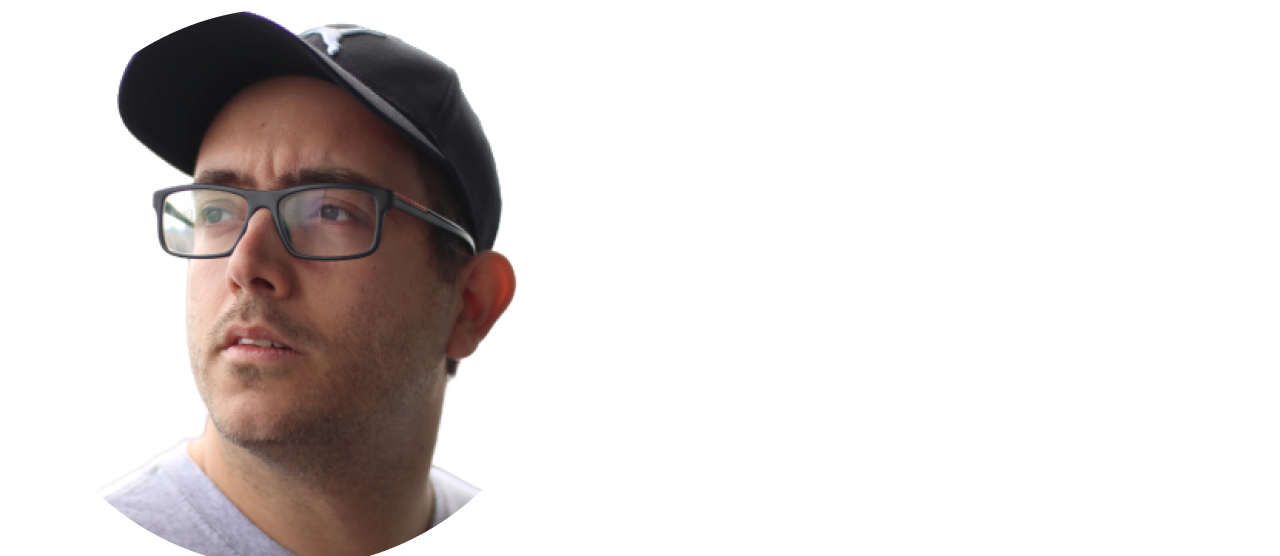
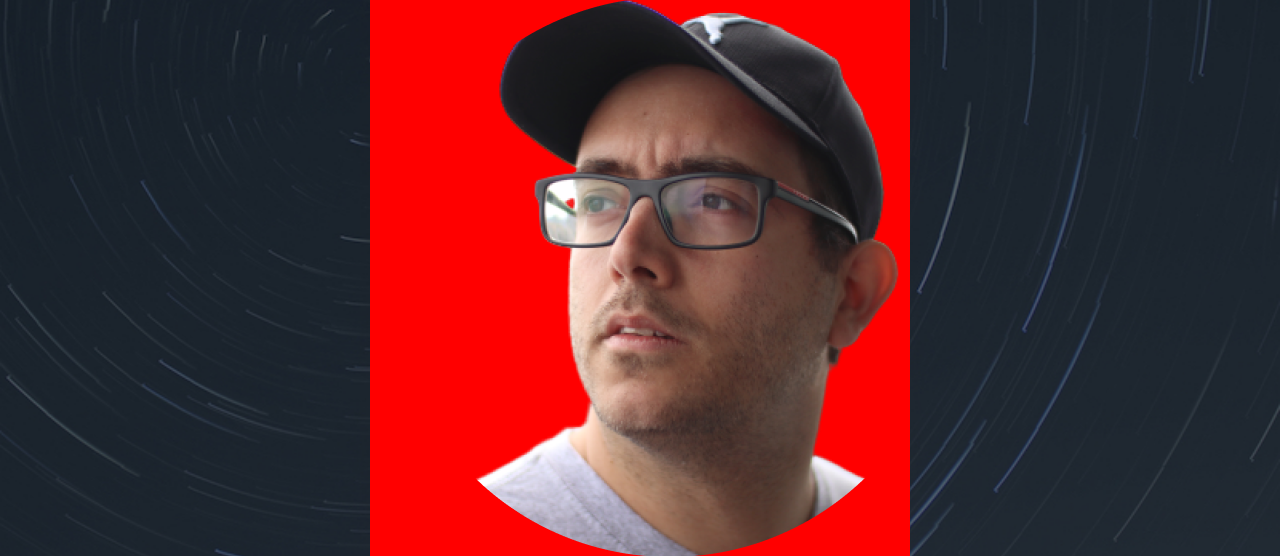
Before and after one commit to hagiomassaru/Social_Links, a plain HTML site: page index.html in a window 1280 px wide. Shown: the top 556 px of the page. Drawn offline with Linux system fonts and the light colour scheme.

Commit message:
configuring container

```diff
--- a/index.html
+++ b/index.html
@@ -4,11 +4,18 @@
 <head>
     <meta charset="UTF-8">
     <meta name="viewport" content="width=device-width, initial-scale=1.0">
+    <!-- google fonts -->
+    <link rel="preconnect" href="https://fonts.googleapis.com">
+    <link rel="preconnect" href="https://fonts.gstatic.com" crossorigin>
+    <link href="https://fonts.googleapis.com/css2?family=Sora:wght@100;200;300;400;500;600;700&display=swap"
+        rel="stylesheet">
+    <!-- -------------- -->
+    <link rel="stylesheet" href="style.css">
     <title>Social Links @progbr</title>
 </head>
 
 <body>
-    <div id="container">
+    <div class="container">
         <header>
             <img src="./images/profile.png" alt="profile picture">
             <h1>@progbr</h1>
--- /dev/null
+++ b/style.css
@@ -0,0 +1,28 @@
+*{
+    margin: 0;
+    padding: 0;
+    box-sizing: border-box;
+    font-family: 'Sora',sans-serif;
+}
+html{
+    height: 100vh;
+}
+
+body{
+    background: url(./images/background.jpg);
+    background-repeat: no-repeat;
+    background-size: cover;
+    height: 100%;
+}
+.container{
+    background-color: red;
+    max-width: 540px;
+    margin: auto;
+    padding: 20px;
+    color: white;
+    height: 100%;
+
+    display: flex;
+    flex-direction: column;
+    justify-content: center;
+}
```
